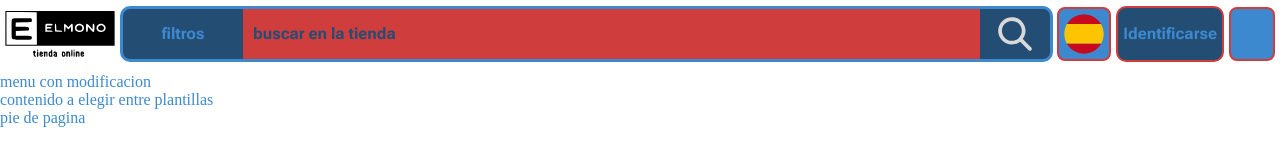
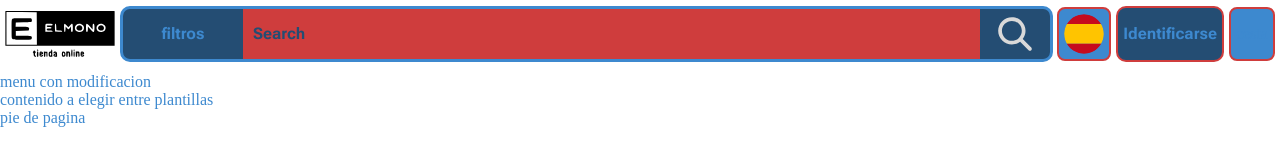
Before and after one commit to elm0n0/tienda_front, a React (Vite) app: page / in a window 1280 px wide. Shown: the top 160 px of the page. Built offline with nearby package versions, Linux system fonts and the light colour scheme.

Commit message:
- base para las traducciones completada

```diff
--- a/package.json
+++ b/package.json
@@ -11,8 +11,12 @@
   },
   "dependencies": {
     "@reduxjs/toolkit": "^2.6.1",
+    "i18next": "^24.2.3",
+    "i18next-browser-languagedetector": "^8.0.4",
+    "i18next-http-backend": "^3.0.2",
     "react": "^19.0.0",
     "react-dom": "^19.0.0",
+    "react-i18next": "^15.4.1",
     "react-redux": "^9.2.0",
     "react-router-dom": "^7.4.0"
   },
--- a/src/components/LanguageSelector/LanguageSelector.tsx
+++ b/src/components/LanguageSelector/LanguageSelector.tsx
@@ -1,4 +1,5 @@
 import React, { useEffect, useRef, useState } from "react";
+import { useTranslation } from "react-i18next"; // Importamos useTranslation
 import './LanguageSelector.css';
 import esFlag from './icons/spain-flag.svg';
 import enFlag from './icons/england-flag.svg';
@@ -21,11 +22,13 @@ const languages: Language[] = [
 ];
 
 const LanguageSelector: React.FC = () => {
+  const { i18n } = useTranslation();
   const [selectedLanguage, setSelectedLanguage] = useState<Language>(languages[0]);
   const [isOpen, setIsOpen] = useState(false);
   const selectorRef = useRef<HTMLDivElement>(null);
 
   const handleSelect = (lang: Language) => {
+    i18n.changeLanguage(lang.code);
     setSelectedLanguage(lang);
     setIsOpen(false);
   };
--- a/src/components/Search/Search.tsx
+++ b/src/components/Search/Search.tsx
@@ -2,8 +2,12 @@ import React, { useState } from "react";
 
 import './Search.css';
 import searchIcon from './icons/search-dark.svg';
+import { useTranslation } from "react-i18next";
 
 const Search: React.FC = () => {
+
+    const { t } = useTranslation();
+
     const [search, setSearch] = useState('');
 
     const handleSearch = () => {
@@ -19,7 +23,7 @@ const Search: React.FC = () => {
                 type="Search"
                 value={search}
                 onChange={(e) => setSearch(e.target.value)}
-                placeholder="buscar en la tienda"
+                placeholder={t('HEADER.SEARCH.SEARCH')}
             />
             <div className="search-icon-container">
                 <img className="search-icon" src={searchIcon} alt="Search Icon" onClick={handleSearch} />
--- /dev/null
+++ b/src/i18n/i18n.ts
@@ -0,0 +1,41 @@
+import i18n from "i18next";
+import { initReactI18next } from "react-i18next";
+import LanguageDetector from "i18next-browser-languagedetector";
+
+import headerES from "./locales/es/header.json";
+import headerEN from "./locales/en/header.json";
+import headerFR from "./locales/fr/header.json";
+
+const resources = {
+  es: {
+    header: headerES,
+  },
+  en: {
+    header: headerEN,
+  },
+  fr: {
+    header: headerFR,
+  },
+};
+
+i18n
+.use(LanguageDetector)
+.use(initReactI18next)
+  .init({
+    resources,
+    fallbackLng: "en",
+    detection: {
+      order: ["navigator", "localStorage", "cookie"],
+      caches: ["localStorage", "cookie"],
+    },
+    ns: ["header"],
+    defaultNS: "header",
+    interpolation: {
+      escapeValue: false,
+    },
+  });
+
+console.log(navigator.language);
+console.log(i18n.language);
+
+export default i18n;
--- /dev/null
+++ b/src/i18n/locales/en/header.json
@@ -0,0 +1,7 @@
+{
+    "HEADER": {
+        "SEARCH":{
+            "SEARCH":"Search"
+        }
+    }
+}
--- /dev/null
+++ b/src/i18n/locales/es/header.json
@@ -0,0 +1,7 @@
+{
+    "HEADER": {
+        "SEARCH":{
+            "SEARCH":"Buscar"
+        }
+    }
+}
--- /dev/null
+++ b/src/i18n/locales/fr/header.json
@@ -0,0 +1,7 @@
+{
+    "HEADER": {
+        "SEARCH":{
+            "SEARCH":"Recherche"
+        }
+    }
+}
--- a/src/main.tsx
+++ b/src/main.tsx
@@ -4,6 +4,7 @@ import './styles/global.css';
 import App from './App.tsx'
 import { Provider } from 'react-redux';
 import { store } from './store/auth/index.ts';
+import './i18n/i18n.ts';
 
 createRoot(document.getElementById('root')!).render(
   <StrictMode>
--- a/src/pages/home/Home.tsx
+++ b/src/pages/home/Home.tsx
@@ -1,8 +1,9 @@
 import React, { useEffect } from 'react';
 import './Home.css';
-import Header from '../../components/headers/Header';
+import Header from '../../components/headers/header';
 import { useDispatch } from 'react-redux';
 import { setAuthUser } from '../../store/auth/authSlice';
+
 
 const Home: React.FC = () => {
 
```
Also changed, not shown: 1 other file (tests, documents, lock files or other folders).
